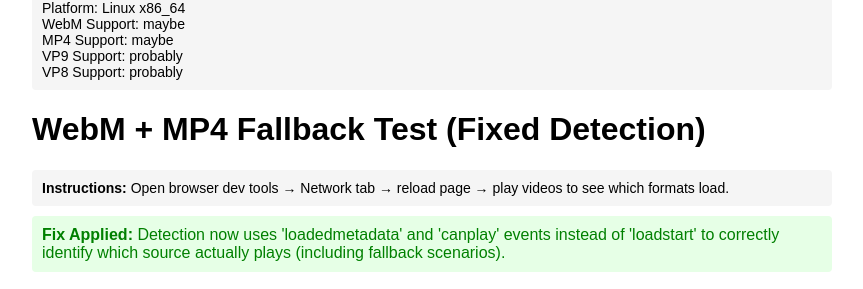
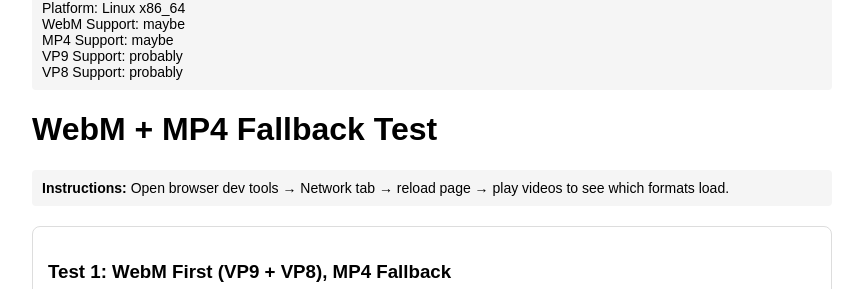
Before and after one commit to reenalimbachia/TestPages, a plain HTML site: page WebMTestPage.html in a window 1280 px wide. Shown: the part 88-377 px from the top of the page, without its empty margins (208-1071 px from the left). Drawn offline with Linux system fonts and the light colour scheme.

Commit message:
WebMTestPage Update

```diff
--- a/WebMTestPage.html
+++ b/WebMTestPage.html
@@ -3,7 +3,7 @@
 <head>
     <meta charset="UTF-8">
     <meta name="viewport" content="width=device-width, initial-scale=1.0">
-    <title>WebM + MP4 Fallback Test (Fixed)</title>
+    <title>WebM + MP4 Fallback Test</title>
     <style>
         body {
             font-family: Arial, sans-serif;
@@ -50,14 +50,10 @@
     </style>
 </head>
 <body>
-    <h1>WebM + MP4 Fallback Test (Fixed Detection)</h1>
+    <h1>WebM + MP4 Fallback Test</h1>
 
     <div class="info">
         <strong>Instructions:</strong> Open browser dev tools → Network tab → reload page → play videos to see which formats load.
-    </div>
-
-    <div class="success">
-        <strong>Fix Applied:</strong> Detection now uses 'loadedmetadata' and 'canplay' events instead of 'loadstart' to correctly identify which source actually plays (including fallback scenarios).
     </div>
 
     <div class="video-container">
```
